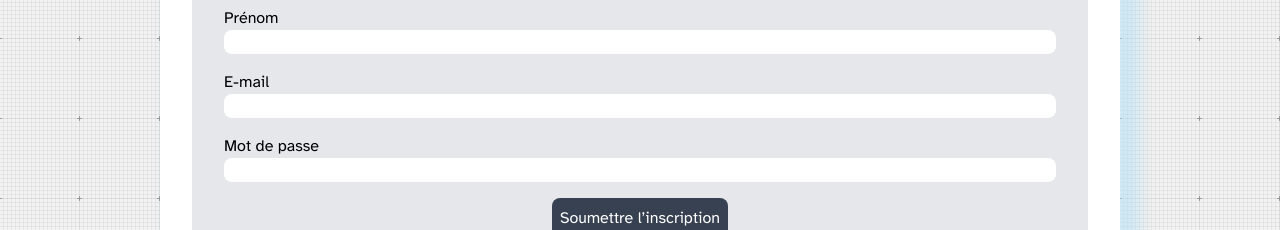
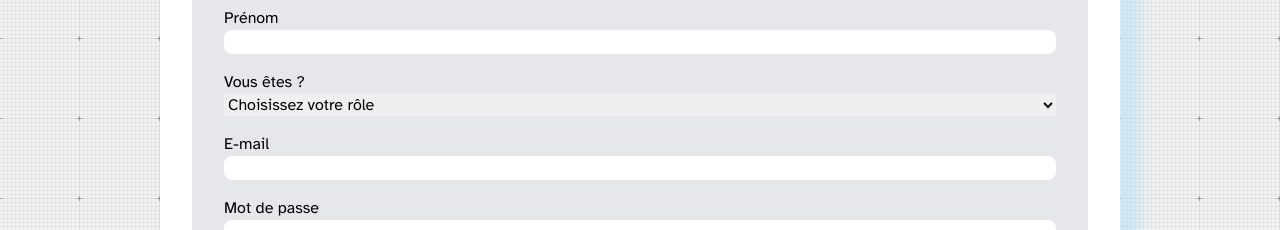
Before and after one commit to Sylvain-Lepoutre/react-bada11y, a React (Vite) app: page /persona1/step2 in a window 1280 px wide. Shown: the part 442-672 px from the top of the page. Built offline with nearby package versions, Linux system fonts and the light colour scheme.

Commit message:
feat(A11yForm.tsx): add <select>

```diff
--- a/src/components/pages/persona1/persona1form2/A11yForm.tsx
+++ b/src/components/pages/persona1/persona1form2/A11yForm.tsx
@@ -41,6 +41,16 @@ export const A11yForm = () => {
         </div>
 
         <div className="m-4 flex flex-col">
+          <label htmlFor="role">Vous êtes ?</label>
+          <select name="role" id="role" required>
+            <option value="">Choisissez votre rôle</option>
+            <option value="developer">Développeur</option>
+            <option value="student">Étudiant</option>
+            <option value="other">Autre</option>
+          </select>
+        </div>
+
+        <div className="m-4 flex flex-col">
           <label htmlFor="email">E-mail</label>
           <input
             required
```
